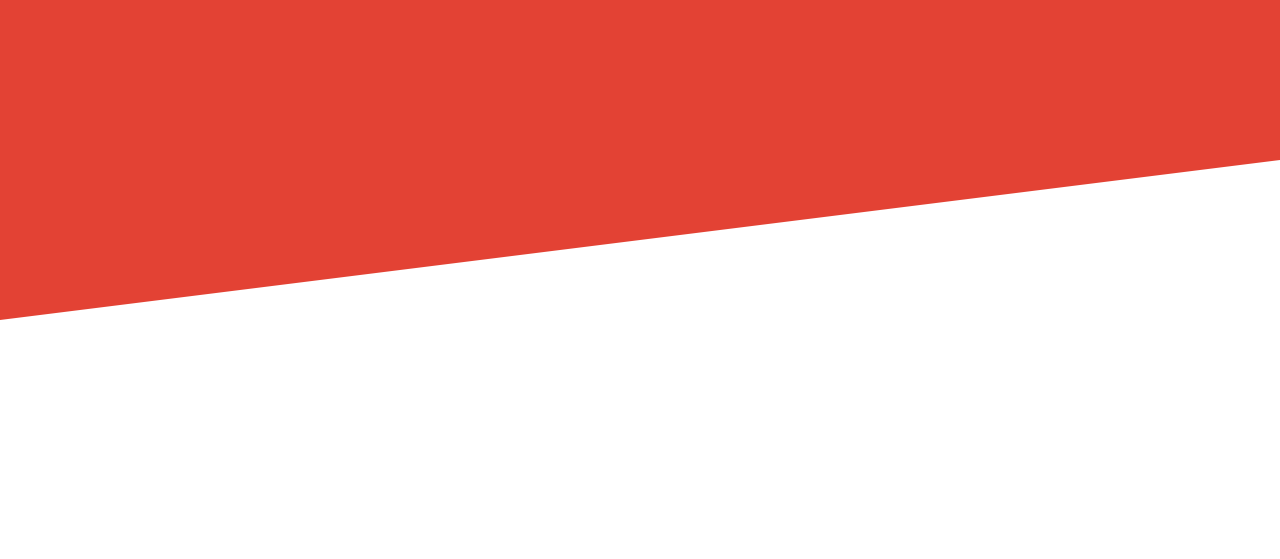
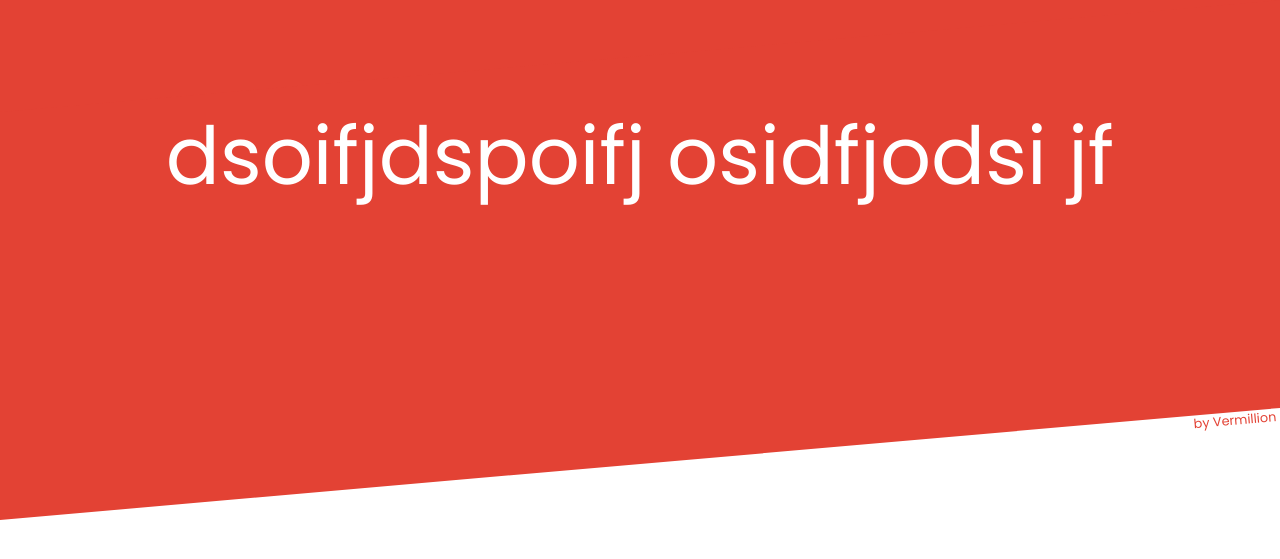
Before and after one commit to oio154/bcard, a PHP site: page / in a window 1280 px wide; the page is wider, and only the part inside the window is pictured. Shown: the top 559 px of that part. Run offline with PHP 8.4, Linux system fonts and the light colour scheme.

Commit message:
908345-gotowe skosy wraz z metką

```diff
--- a/css/style.css
+++ b/css/style.css
@@ -19,9 +19,71 @@
 
 .vermillion-part {
   background: #e34234;
-  position: realtive;
-  height: 40vh;
-  border-bottom: 20vh solid white;
-  border-left: 100vw solid transparent;
+  position: relative;
+  padding-top: 6rem;
+  padding-bottom: 12rem;
+  overflow: visible;
+  z-index: 1;
+  color: white;
+  font-size: 5rem;
+}
+
+.vermillion-part > div {
+  text-align: center;
+}
+
+.vermillion-part:after {
+  content: '';
+  width: 100%;
+  height: 100%;
+  position: absolute;
+  background: inherit;
+  z-index: -1;
+  bottom: 0;
+  -webkit-transform-origin: right bottom;
+          transform-origin: right bottom;
+  -webkit-transform: skewY(-5deg);
+          transform: skewY(-5deg);
+}
+
+.vermillion-after-slant {
+  z-index: 4;
+  position: relative;
+  -webkit-transform-origin: right bottom;
+          transform-origin: right bottom;
+  -webkit-transform: rotate(-5deg);
+          transform: rotate(-5deg);
+  text-align: right;
+  color: #e34234;
+  font-size: .8rem;
+  margin-right: 3px;
+  -webkit-animation-name: whitetovermillion;
+          animation-name: whitetovermillion;
+  -webkit-animation-duration: 6s;
+          animation-duration: 6s;
+}
+
+@-webkit-keyframes whitetovermillion {
+  0% {
+    color: white;
+  }
+  50% {
+    color: white;
+  }
+  100% {
+    color: #e34234;
+  }
+}
+
+@keyframes whitetovermillion {
+  0% {
+    color: white;
+  }
+  50% {
+    color: white;
+  }
+  100% {
+    color: #e34234;
+  }
 }
 /*# sourceMappingURL=style.css.map */
--- a/css/style.scss
+++ b/css/style.scss
@@ -23,12 +23,45 @@
 
   .vermillion-part{
     background: $vermillion;
-    //transform: rotate(20deg);
-    //transform: skewY(-5deg);
-    position: realtive;
-    //margin-top: 300px;
-    //height: 200px;
-    height: 40vh;
-    border-bottom: 20vh solid white;
-    border-left: 100vw solid transparent;
+    position: relative;
+    padding-top: 6rem;
+    padding-bottom: 12rem;
+    overflow: visible;
+    z-index: 1;
+    color: white;
+    font-size: 5rem;
+
+    &>div{
+      text-align: center;
+    }
   }
+  .vermillion-part:after{
+    content: '';
+  width: 100%;
+  height: 100%;
+  position: absolute;
+  background: inherit;
+  z-index: -1;
+  bottom: 0;
+  transform-origin: right bottom;
+  transform: skewY(-5deg);
+  }
+  .vermillion-after-slant{
+    //background: lime;
+    z-index: 4;
+    position: relative;
+    transform-origin: right bottom;
+    transform: rotate(-5deg);
+    text-align: right;
+    color: $vermillion;
+    font-size: .8rem;
+    margin-right: 3px;
+    animation-name: whitetovermillion;
+    animation-duration: 6s;
+
+  }
+  @keyframes whitetovermillion{
+    0%{color: white;}
+    50%{color: white;}
+    100%{color: $vermillion;}
+  }
--- a/index.html
+++ b/index.html
@@ -7,6 +7,10 @@
     <link rel="stylesheet" href="css/style.css">
 </head>
 <body>
-   <div class="vermillion-part">abc...</div>
+   <div class="vermillion-part">
+       <div>dsoifjdspoifj osidfjodsi jf</div>
+   </div>
+   <div class="vermillion-after-slant">by Vermillion</div>
+
 </body>
 </html>
```
Also changed, not shown: 1 other file.
